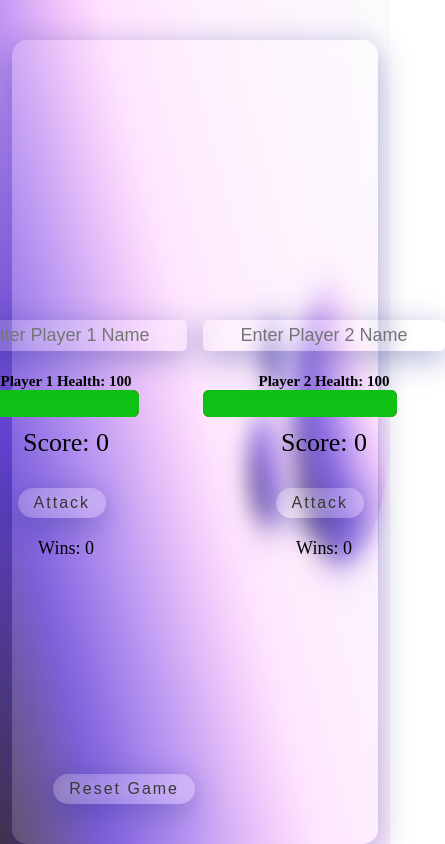
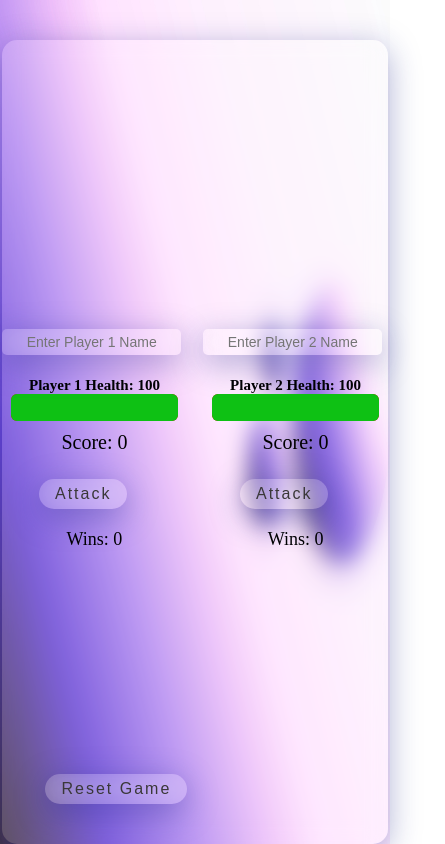
Before and after one commit to hariomsharmacse/two_players, a plain HTML site: page index.html in a window 390 px wide. Shown: the whole page, 445 px wide, since content can reach past the window. Drawn offline with Linux system fonts and the light colour scheme.

Commit message:
responsive

```diff
--- a/style.css
+++ b/style.css
@@ -141,7 +141,7 @@ button:hover{
 
 @media (max-width:600px) {
     .main{
-        width: 94%;
+        width: 99%;
         height: 100%;
         gap: 1rem;
         padding: 0px;
@@ -149,7 +149,8 @@ button:hover{
     }
 
     #username1, #username2{
-        font-size: 18px;
+        font-size: 14px;
+        width: 97%;
     }
 
     h1{
@@ -158,22 +159,23 @@ button:hover{
     }
 
     progress{
-        width: 80%;
+        width: 90%;
       height: 27px;
+      margin-left: 5%;
     }
 
 
 
     #score1, #score2{
         margin-top: 10px;
-        font-size: 26px;
+        font-size: 20px;
     }
 
     #attack1, #attack2{
         padding: 6px 16px;
         font-size: 16px;
-        margin-left: 30%;
-        margin-top: 30px;
+        margin-left: 20%;
+        margin-top: 25px;
 
     }
 
@@ -206,15 +208,16 @@ button:hover{
     }
 
     #newGame{
-        left: 50%;
+        left: 56%;
         bottom: 5%;
         display: none;
     }
 
     #resetGame{
-        right: 50%;
+        right: 52%;
         bottom: 5%;
     }
 
 
+
 }
```
